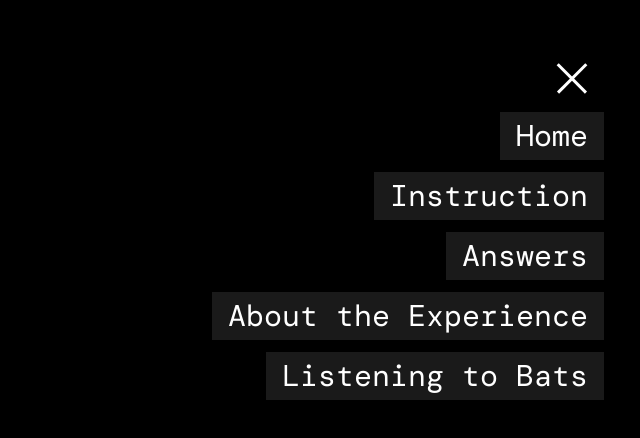
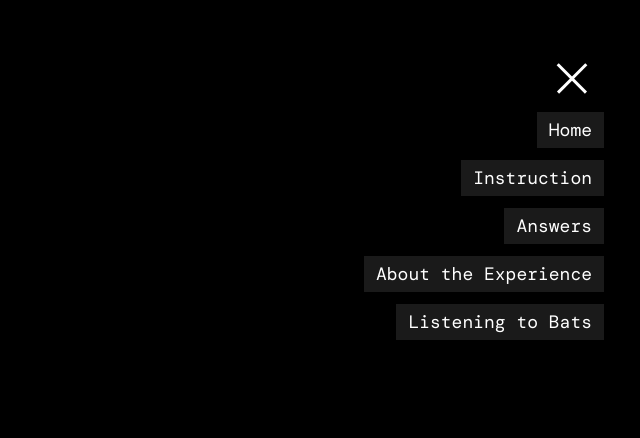
Before and after one commit to Arishsingh/Catman, a Next.js app: page / in a window 1280 px wide. Both pictures are taken after a click on the button "Open menu". Shown: the top 438 px of the page, without its empty margins (640-1280 px from the left). Built offline with nearby package versions, Linux system fonts and the light colour scheme; a web font is replaced by a local one.

Commit message:
Auto-commit: update Catman (2026-06-28 03:34:27)

```diff
--- a/src/components/menu.tsx
+++ b/src/components/menu.tsx
@@ -71,7 +71,7 @@ export function Menu() {
                   key={label}
                   href="#"
                   onClick={() => setOpen(false)}
-                  className="bg-white/10 px-4 py-1.5 font-mono text-2xl whitespace-nowrap transition-colors hover:bg-white/20 sm:text-3xl"
+                  className="bg-white/10 px-3 py-1 font-mono text-base whitespace-nowrap transition-colors hover:bg-white/20 sm:text-lg"
                   initial={{ x: 60, opacity: 0 }}
                   animate={{ x: 0, opacity: 1 }}
                   exit={{ x: 60, opacity: 0 }}
```
